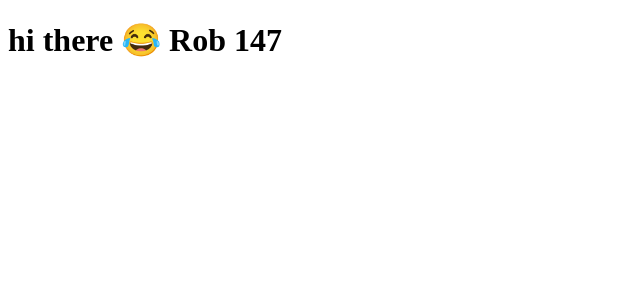
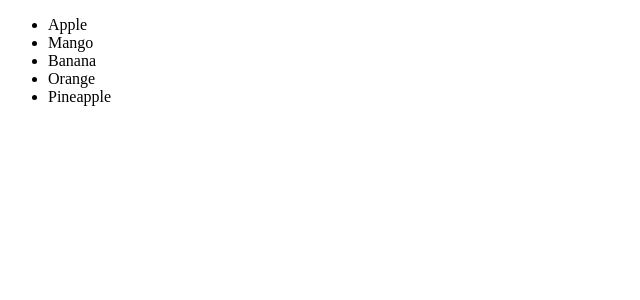
Before and after one commit to Leshan21/react-vite, a React (Vite) app in the folder reactPro/: page / in a window 1280 px wide. Shown: the top 300 px of the page, without its empty margins (0-640 px from the left). Built offline with nearby package versions, Linux system fonts and the light colour scheme.

Commit message:
render array using map function

```diff
--- a/reactPro/src/App.jsx
+++ b/reactPro/src/App.jsx
@@ -1,15 +1,10 @@
 import Hello from "./components/Hello";
+import Fruits from "./components/Fruits";
 function App() {
-  const person = {
-    name: "Rob",
-    message: "hi there",
-    emoji: "😂",
-    seatNumbers: [1, 4, 7],
-  };
 
   return (
     <>
-      <Hello person={person} />
+     <Fruits/>
     </>
   );
 }
--- /dev/null
+++ b/reactPro/src/components/Fruits.jsx
@@ -0,0 +1,14 @@
+const Fruits = () => {
+    const fruits = ['Apple', 'Mango', 'Banana', 'Orange', 'Pineapple'];
+  return (
+    <div>
+        <ul>
+        {fruits.map(fruit => (
+          <li key={fruit}>{fruit}</li>
+        ))}
+        </ul>
+    </div>
+  )
+}
+
+export default Fruits
```
